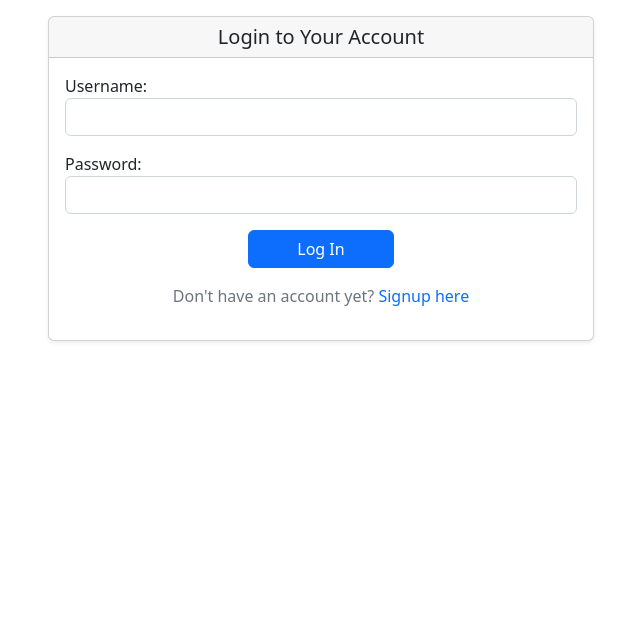
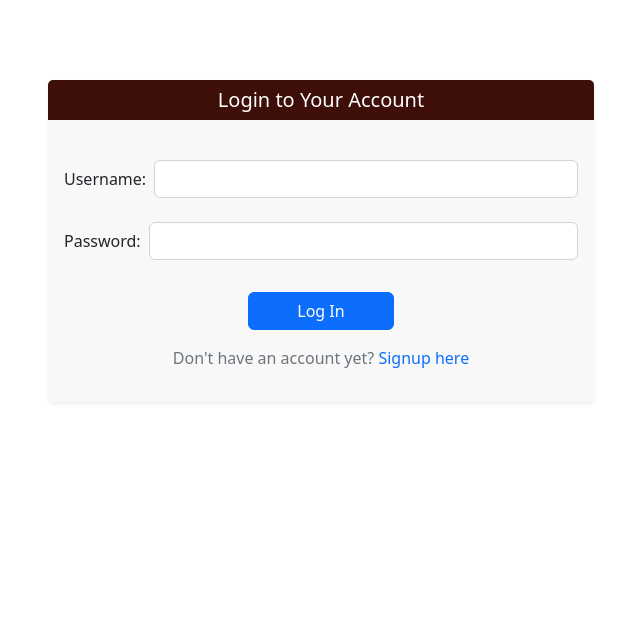
Before and after one commit to ruwiii12/Module-6, a Django app: template M6E/tapas/tapasapp/templates/tapasapp/login.html in a window 1280 px wide. Shown: the part 56-698 px from the top of the page, without its empty margins (319-959 px from the left). Run offline with Django 3.2, Linux system fonts and the light colour scheme; the template is opened without the code that fills it, so the values that code supplies are empty; some libraries are stand-ins or nearby versions.

Commit message:
edited the design

```diff
--- a/M6E/tapas/tapasapp/static/bootstrap/css/custom.css
+++ b/M6E/tapas/tapasapp/static/bootstrap/css/custom.css
@@ -3,3 +3,30 @@
     text-align: center;
     background-color: black;
 }
+
+.footer {
+    color: white;
+    text-align: center;
+    background-color: black;
+}
+
+.custom-card {
+    background-color: #f8f8f8;
+    border: none;
+}
+
+.custom-header {
+    background-color: #3e0f08;
+    color: #ffffff;
+    border-bottom: none;
+}
+
+.signup-header {
+    background-color: #f8f8f8;
+    color: #3e0f08;
+    border-bottom: 1px solid #ddd;
+}
+
+.welcome-text {
+    color: #3e0f08;
+}
--- a/M6E/tapas/tapasapp/templates/tapasapp/basic_list.html
+++ b/M6E/tapas/tapasapp/templates/tapasapp/basic_list.html
@@ -4,8 +4,8 @@
 
 
                 {% block content %}
-                <div class="col-12">
-                    <h1>Welcome, {{ user.username }}!</h1>
+                <div class="col-12 pt-3">
+                    <h1 class="welcome-text">Welcome, {{ user.username }}!</h1>
                     <hr>
                     <div class="mb-3">
                         <a href="{% url 'manage_account' pk=user.pk %}" class="btn btn-info">Manage Account</a>
--- a/M6E/tapas/tapasapp/templates/tapasapp/change_password.html
+++ b/M6E/tapas/tapasapp/templates/tapasapp/change_password.html
@@ -4,9 +4,9 @@
 
 
                 {% block content %}
-                <div class="col-md-6 offset-md-3">
+                <div class="col-md-6 offset-md-3 mt-3 pt-5">
                     <div class="card shadow-sm">
-                        <div class="card-header text-center">
+                        <div class="card-header text-center signup-header">
                             <h5 class="card-title mb-0">Change Current Password</h5>
                         </div>
                         <div class="card-body">
--- a/M6E/tapas/tapasapp/templates/tapasapp/login.html
+++ b/M6E/tapas/tapasapp/templates/tapasapp/login.html
@@ -1,10 +1,8 @@
 {% extends 'tapasapp/base.html' %}
 {% load static %}
 
-
-
 {% block content %}
-                <div class="col-md-6 offset-md-3">
+<div class="col-md-6 offset-md-3 mt-3 pt-5">
 
     {% if messages %}
         {% for message in messages %}
@@ -14,20 +12,22 @@
         {% endfor %}
     {% endif %}
 
-                    <div class="card shadow-sm">
-                        <div class="card-header text-center">
+    <div class="card shadow-sm custom-card">
+        <div class="card-header text-center custom-header">
             <h5 class="card-title mb-0">Login to Your Account</h5>
         </div>
         <div class="card-body">
 
             <form method="POST"> {% csrf_token %}
-                                <div class="form-group mb-3 text-start">
-                                    <label>Username:</label>
-                                    <input type="text" name="username" class="form-control" required>
+
+                <div class="mb-3 d-flex align-items-center pt-4">
+                    <label class="me-2 mb-0" style="width: 90px;">Username:</label>
+                    <input type="text" name="username" class="form-control" style="max-width: 500px;" required>
                 </div>
-                                <div class="form-group mb-3 text-start">
-                                    <label>Password:</label>
-                                    <input type="password" name="password" class="form-control" required>
+
+                <div class="mb-3 d-flex align-items-center pt-2 pb-3">
+                    <label class="me-2 mb-0" style="width: 90px;">Password:</label>
+                    <input type="password" name="password" class="form-control" style="max-width: 500px;" required>
                 </div>
 
                 {% if error %}<div class="alert alert-danger">{{ error }}</div>{% endif %}
@@ -35,10 +35,14 @@
 
                 <div class="text-center">
                     <button type="submit" class="btn btn-primary px-5">Log In</button>
-                                    <p class="mt-3 mb-0 text-muted">Don't have an account yet? <a href="{% url 'signup' %}" class="text-primary text-decoration-none">Signup here</a></p>
+                    <p class="mt-3 mb-0 text-muted">
+                        Don't have an account yet?
+                        <a href="{% url 'signup' %}" class="text-primary text-decoration-none">Signup here</a>
+                    </p>
                 </div>
             </form>
         </div>
     </div>
 </div>
+
 {% endblock %}
--- a/M6E/tapas/tapasapp/templates/tapasapp/manage_account.html
+++ b/M6E/tapas/tapasapp/templates/tapasapp/manage_account.html
@@ -4,9 +4,9 @@
 
 
                 {% block content %}
-                <div class="col-md-8 offset-md-2">
+                <div class="col-md-8 offset-md-2 mt-5">
                     <div class="card shadow-sm">
-                        <div class="card-header">
+                        <div class="card-header signup-header">
                             <h5 class="card-title mb-0">Manage Account: {{ user.username }}</h5>
                         </div>
                         <div class="card-body text-center">
--- a/M6E/tapas/tapasapp/templates/tapasapp/signup.html
+++ b/M6E/tapas/tapasapp/templates/tapasapp/signup.html
@@ -4,9 +4,9 @@
 
 
                 {% block content %}
-                <div class="col-md-6 offset-md-3">
+                <div class="col-md-6 offset-md-3 mt-3 pt-5">
                     <div class="card shadow-sm">
-                        <div class="card-header text-center">
+                        <div class="card-header text-center signup-header">
                             <h5 class="card-title mb-0">Create New Account</h5>
                         </div>
 
```
Also changed, not shown: M6E/tapas/db.sqlite3, 1 other file. Lines whose indentation alone changed are shown as unchanged.
